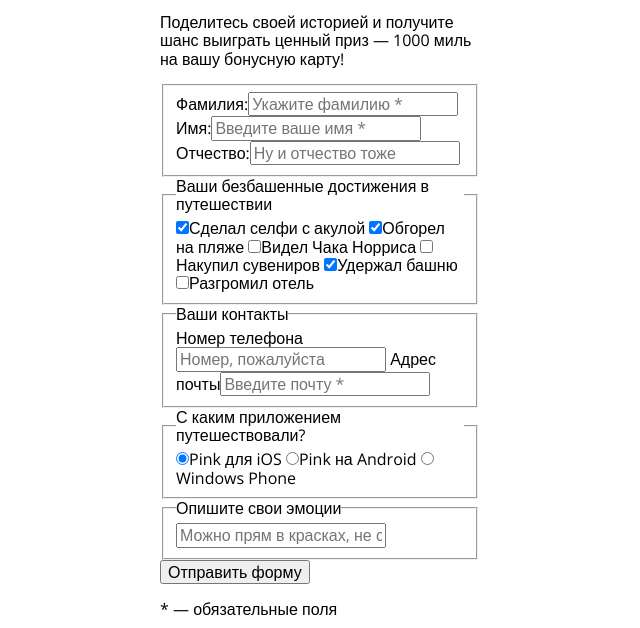
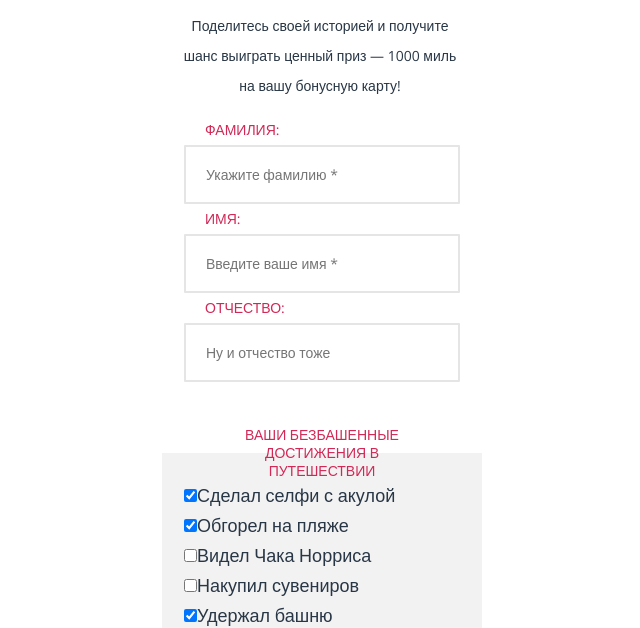
Before and after one commit to masolemia/1423269-pink-20, a website: page source/form.html in a window 1280 px wide. Shown: the part 493-1121 px from the top of the page, without its empty margins (320-960 px from the left). Drawn offline with nearby package versions, Linux system fonts and the light colour scheme; files that its build step writes are made by us from their sources.

Commit message:
Стилизация оставшихся блоков

```diff
--- a/source/form.html
+++ b/source/form.html
@@ -41,30 +41,34 @@
           </fieldset>
           <fieldset class="form__group form__group--achievements achievements">
             <legend class="achievements__legend">Ваши безбашенные достижения в путешествии</legend>
-            <label class="achievements__name"><input class="achievements__point" type="checkbox" name="Selfie with shark" checked>Сделал селфи с акулой</label>
-            <label class="achievements__name"><input class="achievements__point" type="checkbox" name="Sunbathed on the beach" checked>Обгорел на пляже</label>
-            <label class="achievements__name"><input class="achievements__point" type="checkbox" name="Saw Chuck Norris">Видел Чака Норриса</label>
-            <label class="achievements__name"><input class="achievements__point" type="checkbox" name="Bought souvenirs">Накупил сувениров</label>
-            <label class="achievements__name"><input class="achievements__point" type="checkbox" name="Kept the tower" checked>Удержал башню</label>
-            <label class="achievements__name"><input class="achievements__point" type="checkbox" name="Destroyed the hotel">Разгромил отель</label>
+            <ul class="achievements__list">
+              <li><label class="achievements__name"><input class="achievements__point" type="checkbox" name="Selfie with shark" checked>Сделал селфи с акулой</label></li>
+              <li><label class="achievements__name"><input class="achievements__point" type="checkbox" name="Sunbathed on the beach" checked>Обгорел на пляже</label></li>
+              <li><label class="achievements__name"><input class="achievements__point" type="checkbox" name="Saw Chuck Norris">Видел Чака Норриса</label></li>
+              <li><label class="achievements__name"><input class="achievements__point" type="checkbox" name="Bought souvenirs">Накупил сувениров</label></li>
+              <li><label class="achievements__name"><input class="achievements__point" type="checkbox" name="Kept the tower" checked>Удержал башню</label></li>
+              <li><label class="achievements__name"><input class="achievements__point" type="checkbox" name="Destroyed the hotel">Разгромил отель</label></li>
+            </ul>
           </fieldset>
           <fieldset class="form__group form__group--contacts contacts">
-            <legend class="contacts__legend">Ваши контакты</legend>
+            <legend class="visually-hidden">Ваши контакты</legend>
             <label class="contacts__name">Номер телефона<input class="contacts__field" type="tel" name="phone" placeholder="Номер, пожалуйста"></label>
             <label class="contacts__name">Адрес почты<input class="contacts__field" type="email" name="email" placeholder="Введите почту *" required></label>
           </fieldset>
           <fieldset class="form__group form__group--app app">
             <legend class="app__legend">С каким приложением путешествовали?</legend>
-            <label class="app__name"><input class="app_point" type="radio" name="application" value="iOs" checked>Pink для iOS</label>
-            <label class="app__name"><input class="app_point" type="radio" name="application" value="Android">Pink на Android</label>
-            <label class="app__name"><input class="app_point" type="radio" name="application" value="Windows Phone">Windows Phone</label>
+            <ul class="app__list">
+              <li><label class="app__name"><input class="app__point" type="radio" name="application" value="iOs" checked>Pink для iOS</label></li>
+              <li><label class="app__name"><input class="app__point" type="radio" name="application" value="Android">Pink на Android</label></li>
+              <li><label class="app__name"><input class="app__point" type="radio" name="application" value="Windows Phone">Windows Phone</label></li>
+            </ul>
           </fieldset>
           <fieldset class="form__group form__group--feedback feedback-app">
             <legend class="feedback-app__legend">Опишите свои эмоции</legend>
-            <input class="feedback-app__text" type="text" name="feedback" placeholder="Можно прям в красках, не стесняясь в выражениях">
+            <textarea class="feedback-app__text" type="text" name="feedback" placeholder="Можно прям в красках, не стесняясь в выражениях"></textarea>
           </fieldset>
           <button class="form__button-submit" type="submit">Отправить форму</button>
-          <p class="form__note"><span class="form__note_highlight">*</span> — обязательные поля</p>
+          <p class="form__note"><span class="form__note--highlight">*</span> — обязательные поля</p>
         </form>
       </main>
       <footer class="page-footer">
--- /dev/null
+++ b/source/less/blocks/achievements.less
@@ -0,0 +1,23 @@
+.achievements__legend {
+  .font (14px;18px);
+
+  width: 218px;
+  color: @color-pink;
+  text-transform: uppercase;
+  text-align: center;
+}
+
+.achievements__list {
+  list-style-type: none;
+  margin: 0;
+  padding-left: 0;
+}
+
+.achievements__name {
+  .font (18px;30px);
+
+  width: 200px;
+  color: @color-main;
+  text-align: center;
+  margin-left: 22px;
+}
--- /dev/null
+++ b/source/less/blocks/app.less
@@ -0,0 +1,18 @@
+.app__legend {
+  .font (14px;18px);
+
+  width: 218px;
+  color: @color-pink;
+  text-transform: uppercase;
+  text-align: center;
+}
+
+.app__list {
+  list-style-type: none;
+}
+
+.app__name {
+  .font (18px; 30px);
+
+  color: @color-main;
+}
--- /dev/null
+++ b/source/less/blocks/contacts.less
@@ -0,0 +1,18 @@
+.contacts__name {
+  .font(14px;30px);
+
+  color: @color-pink;
+  text-transform: uppercase;
+  margin-left: 43px;
+}
+
+.contacts__field {
+  .size (276px; 59px);
+
+  box-sizing: border-box;
+  color: @color-black;
+  border: 2px solid @color-dark-white;
+  border-radius: 1px;
+  padding-left: 20px;
+  margin-left: 22px;
+}
--- /dev/null
+++ b/source/less/blocks/feedback-app.less
@@ -0,0 +1,17 @@
+.feedback-app__legend {
+  .font (14px;18px);
+
+  width: 218px;
+  color: @color-pink;
+  text-transform: uppercase;
+  text-align: center;
+}
+
+.feedback-app__text {
+  display: block;
+  box-sizing: border-box;
+  width: 276px;
+  min-height: 197px;
+  padding: 22px;
+  margin: 22px;
+}
--- a/source/less/blocks/filter.less
+++ b/source/less/blocks/filter.less
@@ -1,41 +1,17 @@
+.filter {
+  background-color: @color-adding;
+}
+
 .filter__text {
   .font (14px;30px);
 
   color: @color-main;
   text-align: center;
+  background-color: @color-white;
 }
 
 .filter__image {
   .margin-x(20px;20px);
-}
-
-.tools__buttons {
-  display: flex;
-  justify-content: space-around;
-  align-items: center;
-  margin-top: 42px;
-  margin-bottom: 39px;
-}
-
-.tools__item {
-  background-color: transparent;
-  border: none;
-
-  &--active path {
-    fill: @color-pink;
-  }
-}
-
-.tools__range {
-  display: none;
-
-
-  &--active {
-    width: 240px;
-    display: block;
-    margin: 0 auto;
-    margin-bottom: 72px;
-  }
 }
 
 .filter__button {
--- /dev/null
+++ b/source/less/blocks/form.less
@@ -0,0 +1,48 @@
+
+.form__text {
+  .font(14px;30px);
+  .margin-x(20px;20px);
+
+  color: @color-main;
+  text-align: center;
+}
+
+.form__group {
+  width: 320px;
+  border: none;
+  padding: 0;
+  margin-bottom: 44px;
+
+  &--achievements,
+  &--app {
+    background-color: @color-adding;
+  }
+}
+
+.form__button-submit {
+  .font (18px; 30px);
+
+  width: 276px;
+  height: 59px;
+  box-sizing: border-box;
+  color: @color-white;
+  background-color: @color-green;
+  font-weight: bold;
+  text-transform: uppercase;
+  border: 2px solid @color-green;
+  border-radius: 5px;
+  margin: 48px 20px;
+}
+
+.form__note {
+  .font (14px;30px);
+
+  color: @color-main;
+  text-transform: uppercase;
+  text-align: center;
+  margin-bottom: 65px;
+
+  &--highlight {
+    color: @color-pink;
+  }
+}
--- a/source/less/blocks/page-footer.less
+++ b/source/less/blocks/page-footer.less
@@ -5,3 +5,11 @@
   flex-direction: column;
   align-items: center;
 }
+
+.page-footer__logo {
+  margin-bottom: 41px;
+}
+
+.page-footer__social {
+  margin-bottom: 53px;
+}
--- /dev/null
+++ b/source/less/blocks/personal.less
@@ -0,0 +1,18 @@
+.personal__name {
+  .font(14px;30px);
+
+  color: @color-pink;
+  text-transform: uppercase;
+  margin-left: 43px;
+}
+
+.personal__field {
+  .size (276px; 59px);
+
+  box-sizing: border-box;
+  color: @color-black;
+  border: 2px solid @color-dark-white;
+  border-radius: 1px;
+  padding-left: 20px;
+  margin-left: 22px;
+}
--- a/source/less/style.less
+++ b/source/less/style.less
@@ -16,3 +16,9 @@
 @import "blocks/prices.less";
 @import "blocks/filter.less";
 @import "blocks/tools.less";
+@import "blocks/form.less";
+@import "blocks/personal.less";
+@import "blocks/contacts.less";
+@import "blocks/achievements.less";
+@import "blocks/app.less";
+@import "blocks/feedback-app.less";
--- a/source/less/utils/variables.less
+++ b/source/less/utils/variables.less
@@ -8,4 +8,8 @@
 
 @color-white: #ffffff;
 
+@color-green: #2aab6d;
+
+@color-dark-white: #e5e5e5;
+
 @width-page: 320px;
```
Also changed, not shown: source/img/checkbox-checked.svg (added), source/img/checkbox.svg (added).
